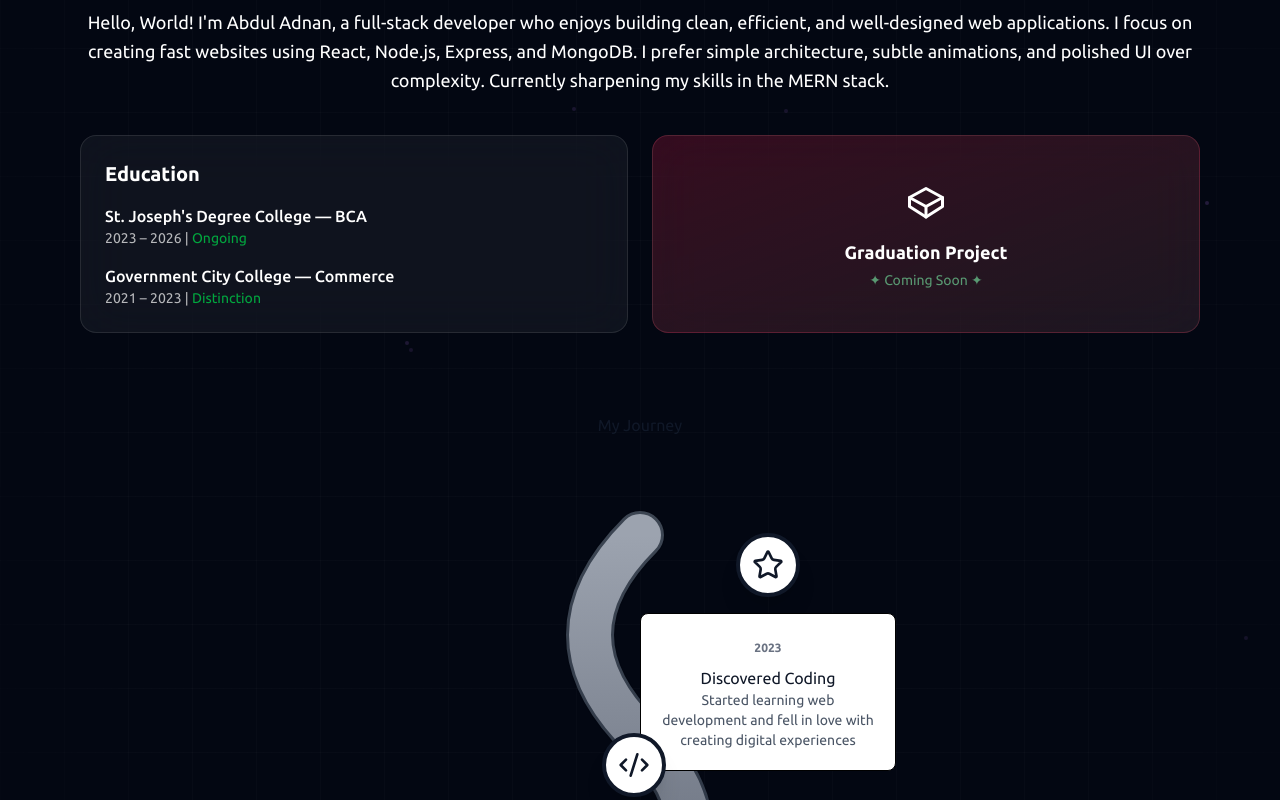
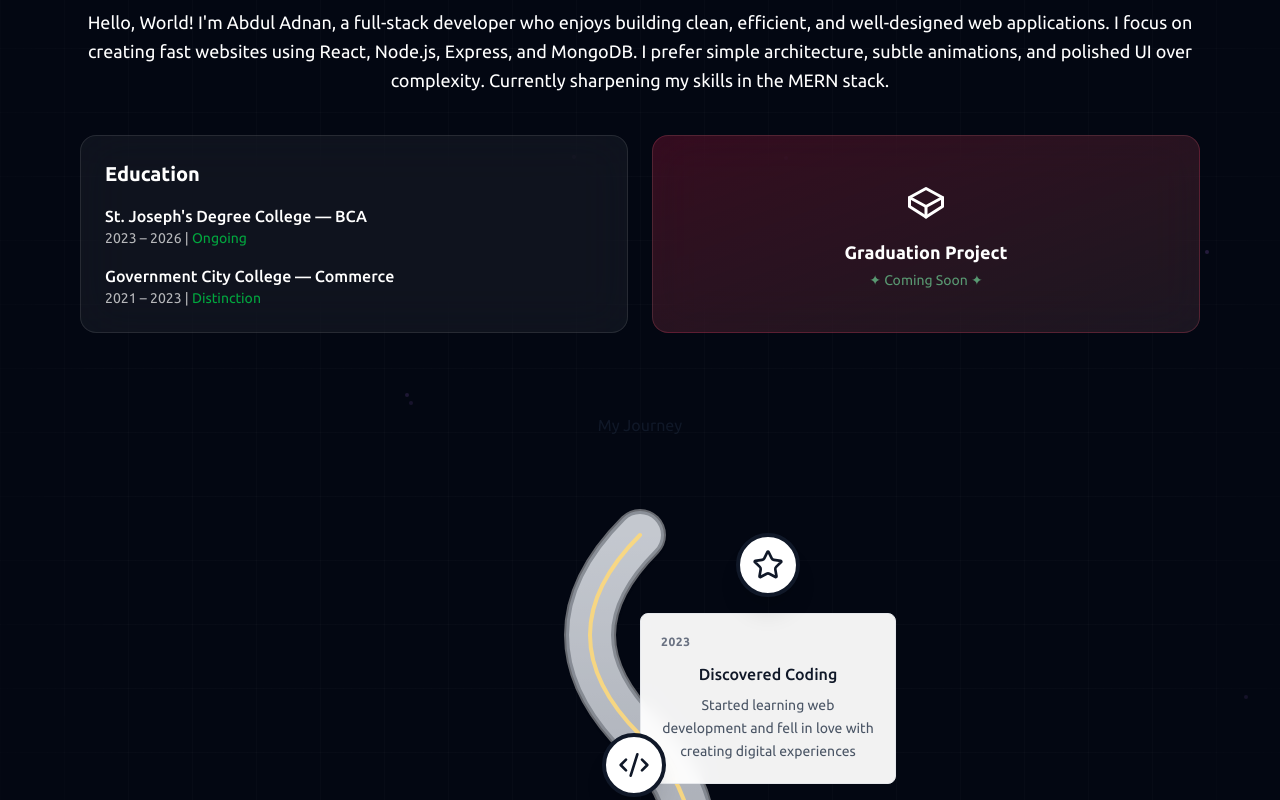
Before and after one commit to AbdulAdnan7/PORT, a React (Vite) app in the folder portfolio/: page / in a window 1280 px wide. Shown: the part 2000-2800 px from the top of the page. Built offline with nearby package versions, Linux system fonts and the light colour scheme.

Commit message:
Fixed layout breaking

```diff
--- a/portfolio/src/components/Contact.jsx
+++ b/portfolio/src/components/Contact.jsx
@@ -39,9 +39,9 @@ const Contact = () => {
 }
 
   return (
-    <section className='bg-gray-950 px-6 md:mx-auto' id='contact'>
+    <section className='bg-gray-950 px-6 py-6 md:mx-auto' id='contact'>
       <div className=' py-10'>
-        <div className='flex justify-center'>
+        <div className='flex justify-center md:py-6'>
 
           <h1 className='text-white text-6xl'>Contact Me</h1>
         </div>
--- a/portfolio/src/components/Journey.jsx
+++ b/portfolio/src/components/Journey.jsx
@@ -54,70 +54,129 @@ export function JourneyMap() {
 
       {/* ================= DESKTOP VERSION ================= */}
     <div className="hidden md:block relative max-w-4xl mx-auto">
-        {/* SVG ROAD */}
+        {/* Winding Road Path - SVG */}
         <svg
           className="absolute inset-0 w-full h-full pointer-events-none"
-          style={{ height: "800px" }}
+          style={{ height: '800px' }}
           viewBox="0 0 400 800"
           preserveAspectRatio="xMidYMid meet"
         >
           <defs>
+            {/* Road gradient with depth */}
             <linearGradient id="roadGradient" x1="0%" y1="0%" x2="0%" y2="100%">
-              <stop offset="0%" stopColor="rgb(156,163,175)" />
-              <stop offset="50%" stopColor="rgb(107,114,128)" />
-              <stop offset="100%" stopColor="rgb(156,163,175)" />
+              <stop offset="0%" className="dark:[stop-color:rgb(55,65,81)]" stopColor="rgb(156, 163, 175)" />
+              <stop offset="50%" className="dark:[stop-color:rgb(75,85,99)]" stopColor="rgb(107, 114, 128)" />
+              <stop offset="100%" className="dark:[stop-color:rgb(55,65,81)]" stopColor="rgb(156, 163, 175)" />
             </linearGradient>
 
-            <linearGradient
-              id="roadEdgeGradient"
-              x1="0%"
-              y1="0%"
-              x2="0%"
-              y2="100%"
-            >
-              <stop offset="0%" stopColor="rgb(75,85,99)" />
-              <stop offset="50%" stopColor="rgb(55,65,81)" />
-              <stop offset="100%" stopColor="rgb(75,85,99)" />
+            {/* Road edge gradient */}
+            <linearGradient id="roadEdgeGradient" x1="0%" y1="0%" x2="0%" y2="100%">
+              <stop offset="0%" className="dark:[stop-color:rgb(31,41,55)]" stopColor="rgb(75, 85, 99)" />
+              <stop offset="50%" className="dark:[stop-color:rgb(17,24,39)]" stopColor="rgb(55, 65, 81)" />
+              <stop offset="100%" className="dark:[stop-color:rgb(31,41,55)]" stopColor="rgb(75, 85, 99)" />
             </linearGradient>
 
+            {/* Shadow filter */}
             <filter id="roadShadow">
-              <feGaussianBlur in="SourceAlpha" stdDeviation="3" />
-              <feOffset dx="0" dy="2" />
+              <feGaussianBlur in="SourceAlpha" stdDeviation="3"/>
+              <feOffset dx="0" dy="2" result="offsetblur"/>
               <feComponentTransfer>
-                <feFuncA type="linear" slope="0.3" />
+                <feFuncA type="linear" slope="0.3"/>
               </feComponentTransfer>
+              <feMerge>
+                <feMergeNode/>
+                <feMergeNode in="SourceGraphic"/>
+              </feMerge>
             </filter>
           </defs>
 
-          {[
-            { stroke: "rgba(0,0,0,0.2)", strokeWidth: 50, opacity: 0.4 },
-            { stroke: "url(#roadEdgeGradient)", strokeWidth: 48, opacity: 0.8 },
-            { stroke: "url(#roadGradient)", strokeWidth: 42, opacity: 1 },
-          ].map((p, i) => (
+          {/* Road Shadow */}
           <motion.path
-              key={i}
             d="M 200 50 Q 100 150, 200 250 Q 300 350, 200 450 Q 100 550, 200 650 L 200 750"
+            stroke="rgba(0,0,0,0.2)"
+            strokeWidth="50"
+            fill="none"
+            strokeLinecap="round"
+            filter="url(#roadShadow)"
+            initial={{ pathLength: 0, opacity: 0 }}
+            whileInView={{ pathLength: 1, opacity: 0.4 }}
+            viewport={{ once: true }}
+            transition={{ duration: 2, ease: "easeInOut" }}
+          />
+
+          {/* Road Edges (darker border) */}
+          <motion.path
+            d="M 200 50 Q 100 150, 200 250 Q 300 350, 200 450 Q 100 550, 200 650 L 200 750"
+            stroke="url(#roadEdgeGradient)"
+            strokeWidth="48"
             fill="none"
             strokeLinecap="round"
             initial={{ pathLength: 0, opacity: 0 }}
-              whileInView={{ pathLength: 1, opacity: p.opacity }}
+            whileInView={{ pathLength: 1, opacity: 0.8 }}
             viewport={{ once: true }}
-              transition={{ duration: 2 }}
-              {...p}
+            transition={{ duration: 2, ease: "easeInOut" }}
           />
-          ))}
+
+          {/* Main Road Surface */}
+          <motion.path
+            d="M 200 50 Q 100 150, 200 250 Q 300 350, 200 450 Q 100 550, 200 650 L 200 750"
+            stroke="url(#roadGradient)"
+            strokeWidth="42"
+            fill="none"
+            strokeLinecap="round"
+            initial={{ pathLength: 0, opacity: 0 }}
+            whileInView={{ pathLength: 1, opacity: 1 }}
+            viewport={{ once: true }}
+            transition={{ duration: 2, ease: "easeInOut" }}
+          />
+
+          {/* Dashed Center Line */}
+          <motion.path
+            d="M 200 50 Q 100 150, 200 250 Q 300 350, 200 450 Q 100 550, 200 650 L 200 750"
+            stroke="#fbbf24"
+            strokeWidth="4"
+            fill="none"
+            strokeDasharray="20, 15"
+            strokeLinecap="round"
+            className="dark:stroke-yellow-500"
+            initial={{ pathLength: 0, opacity: 0 }}
+            whileInView={{ pathLength: 1, opacity: 0.9 }}
+            viewport={{ once: true }}
+            transition={{ duration: 2.5, ease: "easeInOut", delay: 0.3 }}
+          />
+
+          {/* Road Side Lines (white edges) */}
+          <motion.path
+            d="M 200 50 Q 100 150, 200 250 Q 300 350, 200 450 Q 100 550, 200 650 L 200 750"
+            stroke="white"
+            strokeWidth="52"
+            fill="none"
+            strokeLinecap="round"
+            strokeDasharray="0"
+            opacity="0.4"
+            className="dark:stroke-gray-600 dark:opacity-30"
+            initial={{ pathLength: 0 }}
+            whileInView={{ pathLength: 1 }}
+            viewport={{ once: true }}
+            transition={{ duration: 2, ease: "easeInOut" }}
+          />
         </svg>
 
-        {/* DESKTOP STEPS */}
-        <div className="relative" style={{ height: "800px" }}>
+        {/* Journey Steps - Positioned along the road */}
+        <div className="relative" style={{ height: '800px' }}>
           {journeySteps.map((step, index) => {
             const Icon = step.icon;
+
+            // Position calculations aligned with the winding road SVG path
+            // SVG viewBox is "0 0 400 800"
             const positions = [
-              { top: "6%", left: "50%" },
-              { top: "31%", left: "35%" },
-              { top: "56%", left: "65%" },
-              { top: "81%", left: "35%" },
+              { top: '6%', left: '50%' },      // Start: (200, 50)
+              { top: '31%', left: '35%' },     // Left curve: around (140, 250)
+              { top: '56%', left: '65%' },     // Right curve: around (260, 450)
+              { top: '81%', left: '35%' },     // Left curve bottom: around (140, 650)
             ];
+
+            const alignments = ['center', 'left', 'right', 'left'];
 
             return (
               <motion.div
@@ -126,34 +185,97 @@ export function JourneyMap() {
                 style={{
                   top: positions[index].top,
                   left: positions[index].left,
-                  transform: "translate(-50%, -50%)",
+                  transform: 'translate(-50%, -50%)',
+                  zIndex: 10
                 }}
                 initial={{ opacity: 0, scale: 0.5 }}
                 whileInView={{ opacity: 1, scale: 1 }}
                 viewport={{ once: true }}
+                transition={{ duration: 0.5, delay: index * 0.2 }}
+                onMouseEnter={() => setHoveredJourney(index)}
+                onMouseLeave={() => setHoveredJourney(null)}
               >
-                <div className="flex flex-col items-center">
-                  <div className="w-16 h-16 rounded-full bg-white dark:bg-gray-950 border-4 border-gray-900 dark:border-white shadow-xl flex items-center justify-center">
+                {/* Milestone Marker */}
+                <div className="relative flex flex-col items-center">
+                  {/* Pulsing Point */}
+                  <motion.div
+                    className="relative mb-4"
+                    whileHover={{ scale: 1.2 }}
+                  >
+                    <div className="w-16 h-16 rounded-full bg-white dark:bg-gray-950 border-4 border-gray-900 dark:border-white shadow-xl flex items-center justify-center relative z-20">
+                      <motion.div
+                        animate={hoveredJourney === index ? { rotate: 360 } : {}}
+                        transition={{ duration: 0.6 }}
+                      >
                         <Icon className="size-8 text-gray-900 dark:text-white" />
+                      </motion.div>
                     </div>
 
-                  <div className="w-64 text-center mt-4">
-                    <div className="border bg-white dark:bg-gray-950 rounded-lg p-5">
-                      <span className="text-xs font-bold text-gray-500">
-                        {step.year}
-                      </span>
-                      <h4 className="mt-2 text-gray-900 dark:text-white">
-                        {step.title}
-                      </h4>
-                      <p className="text-sm text-gray-600 dark:text-gray-400">
-                        {step.description}
-                      </p>
+                    {/* Pulse Effect */}
+                    {hoveredJourney === index && (
+                      <>
+                        <motion.div
+                          className="absolute inset-0 w-16 h-16 rounded-full bg-gray-900 dark:bg-white"
+                          initial={{ scale: 1, opacity: 0.5 }}
+                          animate={{ scale: 2, opacity: 0 }}
+                          transition={{ duration: 1, repeat: Infinity }}
+                        />
+                        <motion.div
+                          className="absolute inset-0 w-16 h-16 rounded-full bg-gray-900 dark:bg-white"
+                          initial={{ scale: 1, opacity: 0.3 }}
+                          animate={{ scale: 2.5, opacity: 0 }}
+                          transition={{ duration: 1.5, repeat: Infinity }}
+                        />
+                      </>
+                    )}
+                  </motion.div>
+
+                  {/* Info Card */}
+                  <motion.div
+                    className={`w-64 ${alignments[index] === 'center' ? 'text-center' : alignments[index] === 'left' ? 'text-left' : 'text-right'}`}
+                    whileHover={{ y: -8, scale: 1.05 }}
+                    transition={{ duration: 0.3 }}
+                  >
+                    <div className="border border-gray-200 dark:border-gray-800 bg-white/95 dark:bg-gray-950/95 backdrop-blur-sm hover:border-gray-300 dark:hover:border-gray-700 hover:shadow-2xl transition-all rounded-lg">
+                      <div className="p-5">
+                        <div className="flex items-center justify-between mb-3">
+                          <span className="text-xs font-bold text-gray-500 dark:text-gray-400 uppercase tracking-wider">{step.year}</span>
+                          {index === journeySteps.length - 1 && (
+                            <motion.div
+                              className="px-2 py-1 bg-green-100 dark:bg-green-900/30 rounded-full"
+                              animate={{ scale: [1, 1.1, 1] }}
+                              transition={{ duration: 2, repeat: Infinity }}
+                            >
+                              <span className="text-xs text-green-600 dark:text-green-400 font-medium">Now</span>
+                            </motion.div>
+                          )}
+                        </div>
+                        <h4 className="text-gray-900 dark:text-white mb-2 font-medium">{step.title}</h4>
+                        <p className="text-gray-600 dark:text-gray-400 text-sm leading-relaxed">{step.description}</p>
                       </div>
                     </div>
+                  </motion.div>
                 </div>
               </motion.div>
             );
           })}
+
+          {/* Destination Flag */}
+          <motion.div
+            className="absolute bottom-0 left-1/2 -translate-x-1/2"
+            initial={{ opacity: 0, y: 20 }}
+            whileInView={{ opacity: 1, y: 0 }}
+            viewport={{ once: true }}
+            transition={{ duration: 0.6, delay: 1 }}
+          >
+            <motion.div
+              animate={{ rotate: [0, 5, 0, -5, 0] }}
+              transition={{ duration: 3, repeat: Infinity }}
+              className="text-6xl"
+            >
+              🏁
+            </motion.div>
+          </motion.div>
         </div>
       </div>
 
```
Lines whose indentation alone changed are shown as unchanged.
